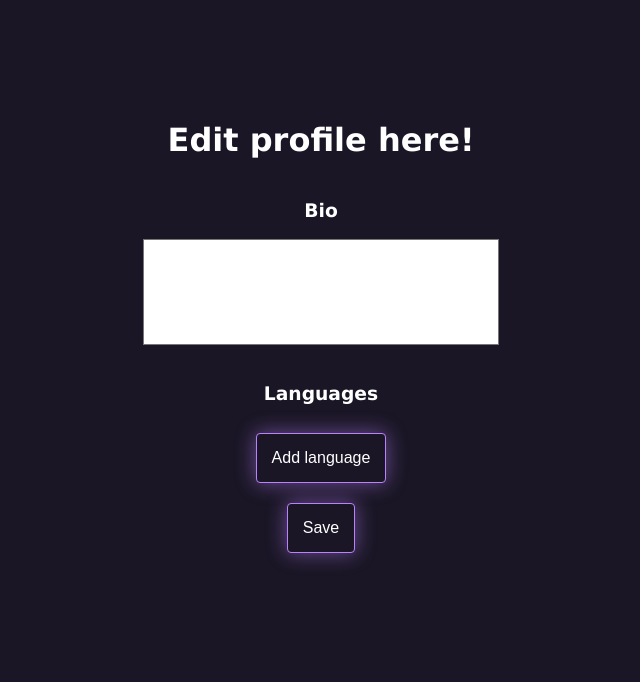
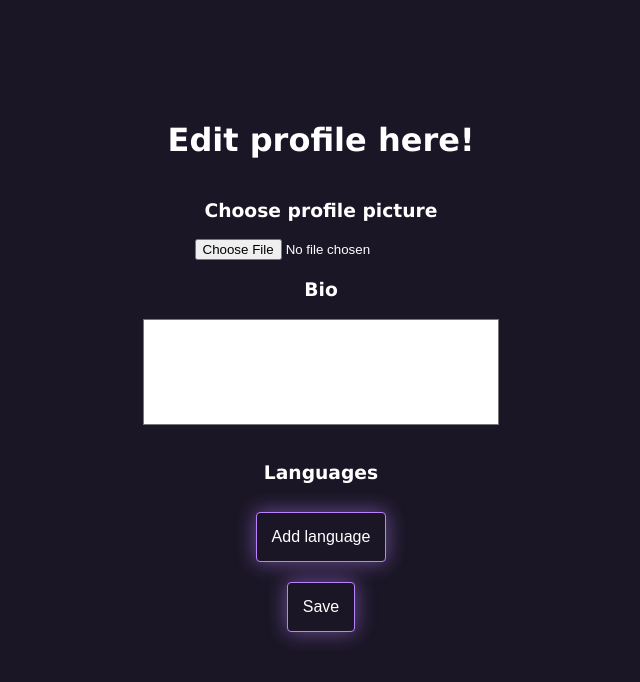
Before and after one commit to Savones/SpeakSprouts, a Flask app: template templates/edit.html in a window 1280 px wide. Shown: the part 50-732 px from the top of the page, without its empty margins (319-959 px from the left). Run offline with Flask 3, Linux system fonts and the light colour scheme; the template is opened without the code that fills it, so the values that code supplies are empty.

Commit message:
profile pictures added, data validation missing

```diff
--- a/routes.py
+++ b/routes.py
@@ -9,6 +9,8 @@ import json
 import services.partners as partners
 import testing
 import re
+from flask import send_file
+import io
 
 re = {
     'username': re.compile(r"^\w{3,12}$"),
@@ -88,25 +90,45 @@ def chat():
 @app.route("/profile", methods=["GET", "POST"])
 def profile():
     session["profile_username"] = request.args.get("username")
-    profile_info = profiles.get_profile(session["profile_username"])
-    if request.method == "GET":
-        result = partners.check_partner(session["username"], session["profile_username"])
-        return render_template("profile.html", profile=profile_info, partner = result)
-    elif request.method == "POST":
+    result = partners.check_partner(session["username"], session["profile_username"])
+
+    if request.method == "POST":
+        file = request.files["file"]
+        if file:
+            profiles.add_profile_picture(file)
         updated_profile = {}
         for key, value in request.form.items():
-            if key == "languages_known":
-                updated_profile[key] = json.dumps(request.form.getlist("languages_known"))
+            if key == "languages":
+                updated_profile[key] = json.dumps(request.form.getlist("languages"))
             else:
                 updated_profile[key] = value
         profiles.update_profile(session["username"], updated_profile)
-        return redirect("/profile?username=" + session["username"])
+
+    profile_info = profiles.get_profile(session["profile_username"])
+    return render_template("profile.html", profile=profile_info, partner=result)
+
+@app.route('/profile_picture')
+def profile_picture():
+    username = request.args.get("username")
+    data = profiles.get_profile_picture(username)
+    return send_file(io.BytesIO(data), mimetype='image/jpeg')
 
 @app.route("/edit_profile")
 def edit_profile():
+    deleted = request.args.get("deleted")
+    language = request.args.get("language")
+    level = request.args.get("level")
+    language_id = request.args.get("id")
+    if level and id:
+        profiles.update_level(language_id, session["username"], level)
+    if language:
+        profiles.update_language(language, session["username"])
+    if deleted:
+        profiles.delete_language(deleted, session["username"])
     profile_info = profiles.get_profile(session["username"])
     languages = db.get_languages()
-    return render_template("edit.html", profile = profile_info, languages = languages)
+    proficiencies = ["Unspecified", "Beginner", "Intermediate", "Fluent"]
+    return render_template("edit.html", profile = profile_info, languages = languages, levels = proficiencies)
 
 @app.route("/sent_request", methods=["GET", "POST"])
 def sent_request():
--- a/schema.sql
+++ b/schema.sql
@@ -38,7 +38,8 @@ CREATE TABLE profiles (
     username VARCHAR(255) NOT NULL UNIQUE,
     user_id INT REFERENCES users(id) ON DELETE CASCADE UNIQUE,
     bio TEXT,
-    profile_color VARCHAR(7)
+    profile_color VARCHAR(7),
+    image_data BYTEA
 );
 
 CREATE TABLE language_partners (
--- a/services/users.py
+++ b/services/users.py
@@ -33,7 +33,7 @@ def createUser(username, password):
 
 def add_profile(username):
     user_id = get_id(username)
-    sql = text("INSERT INTO profiles (username, user_id, languages_known, language_levels, bio, profile_color) VALUES (:username, :user_id, NULL, NULL, NULL, NULL)")
+    sql = text("INSERT INTO profiles (username, user_id, bio, profile_color, image_data) VALUES (:username, :user_id, NULL, NULL, NULL)")
     db.session.execute(sql, {"username": username, "user_id": user_id})
     db.session.commit()
 
--- a/templates/edit.html
+++ b/templates/edit.html
@@ -3,6 +3,8 @@
 <div class="flex_container">
     <h1>Edit profile here!</h1>
     <form method="POST" action="/profile?username={{ session.username }}" enctype="multipart/form-data">
+        <h3>Choose profile picture</h3>
+        <input type="file" name="file" id="file">
         <h3>Bio</h2>
         <textarea type="text" name="bio">{{ profile["bio"] }}</textarea><br>
         <h3>Languages</h2>
@@ -19,8 +21,8 @@
                 {% endfor %}
             </div>
             <a href="/edit_profile?deleted={{ language[2] }}"><i class="fa fa-trash"></i></a>
-                </div>
-            {% endfor %}
+        </div>
+        {% endfor %}
         <button id="add_language" class="button" type="button">Add language</button>
         <div id="languages_selection" class="hidden">
             <div class="drop_down">
--- a/templates/profile.html
+++ b/templates/profile.html
@@ -2,9 +2,7 @@
 {% block content %}
 <div>
     <div class="flex_container profile_container">
-        <p>{{response}}</p>
-        <!-- <img src="{{ url_for('profile', username=session.username) }}" alt="Profile Picture"> -->
-        <div class="profile_photo"></div>
+        <img class="profile_photo" src="/profile_picture?username={{session['profile_username']}}" alt="Profile Picture">
         <h2 class="margin">@{{ profile["username"] }}</h2 >
         <p class="bio">{{ profile["bio"] }}</p>
         {% if profile["username"] == session.username %}
```
Also changed, not shown: services/profiles.py (+13 -0 lines).
